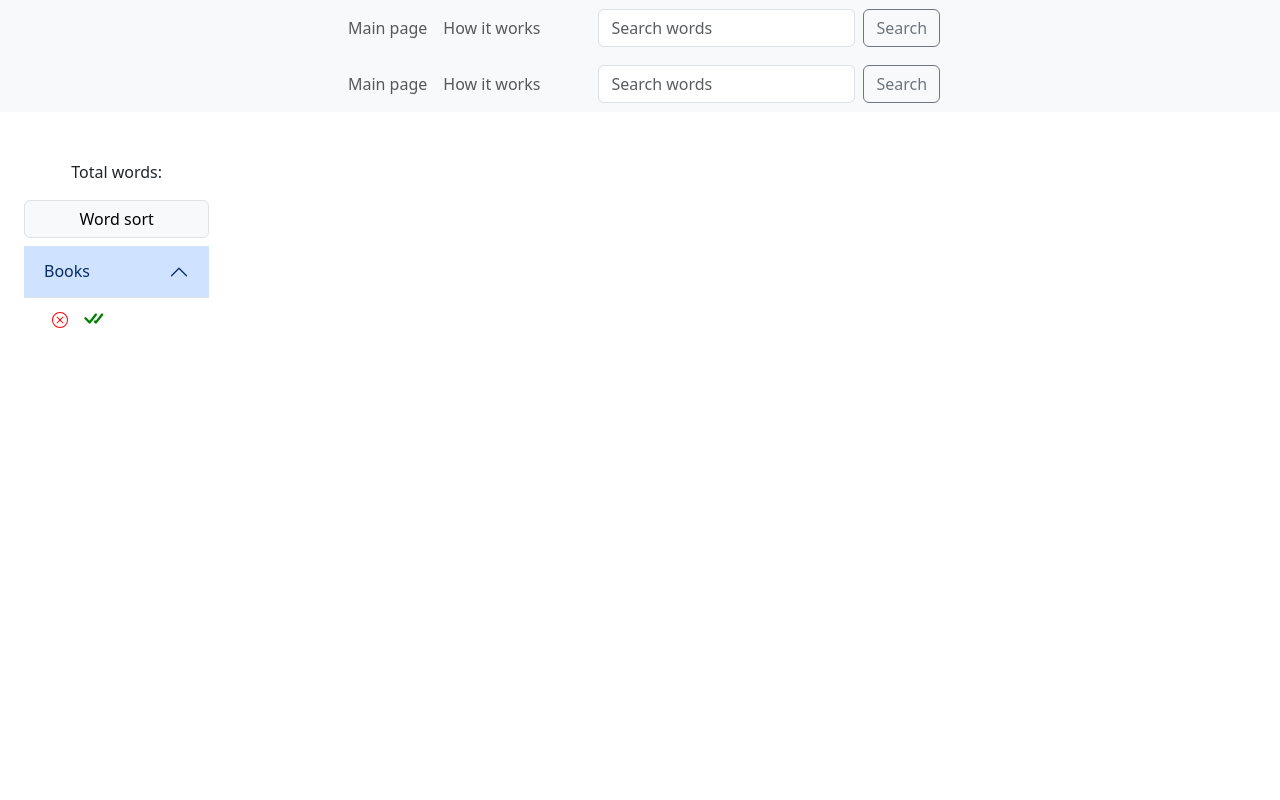
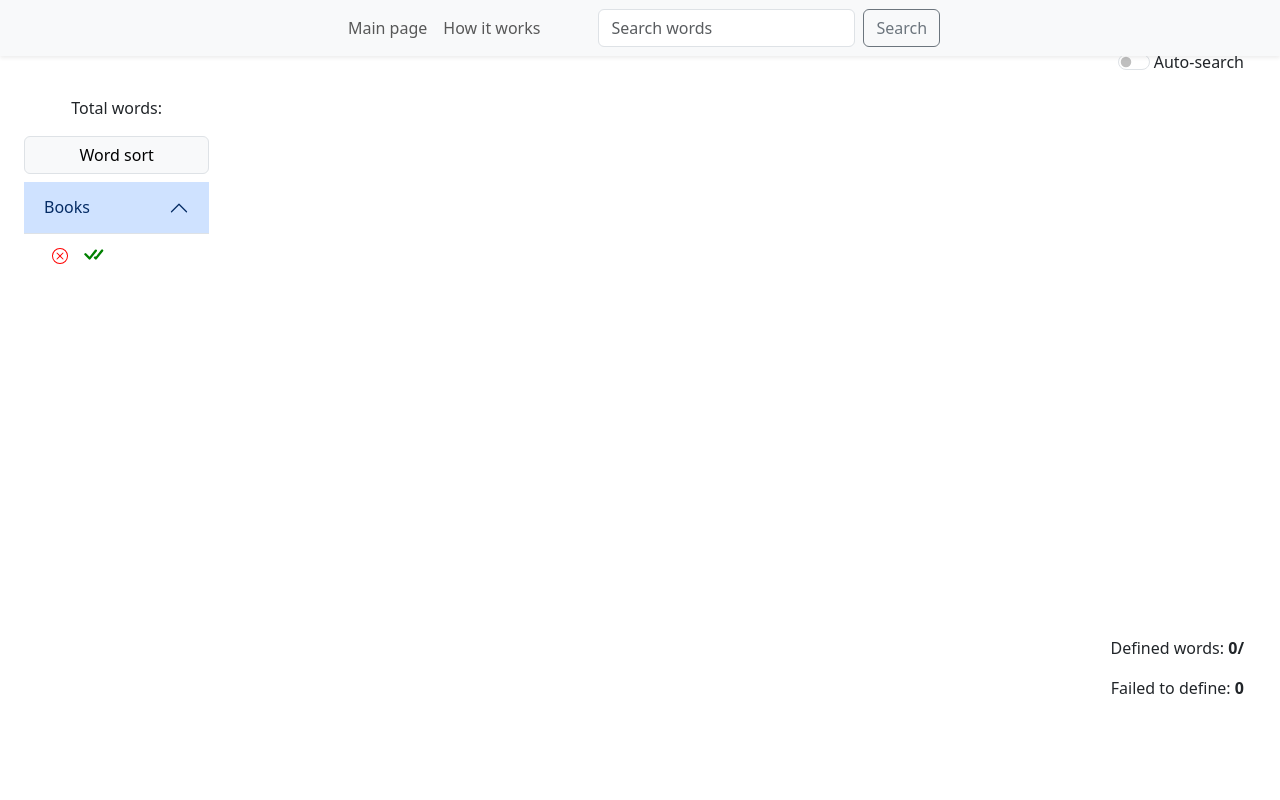
Before and after one commit to Tititun/vocbuilder, a Django app: template vocab/templates/vocab/data_table.html in a window 1280 px wide. Run offline with Django 5.2, Linux system fonts and the light colour scheme; the template is opened without the code that fills it, so the values that code supplies are empty; parts of the project's set-up code (start-up, migrations or seed data) failed here and were passed over; some libraries are stand-ins or nearby versions.

Commit message:
templates update

```diff
--- a/vocab/templates/vocab/base.html
+++ b/vocab/templates/vocab/base.html
@@ -14,7 +14,7 @@
     </title>
 </head>
 <body>
-    <nav class="navbar navbar-expand-lg navbar-light bg-light">
+    <nav class="shadow-sm navbar navbar-expand-lg navbar-light bg-light fixed-top">
       <div class="container-fluid d-flex justify-content-center">
           <ul class="navbar-nav">
               {% if not is_main %}
--- a/vocab/templates/vocab/data_table.html
+++ b/vocab/templates/vocab/data_table.html
@@ -7,29 +7,13 @@ Vocabulary Words
 {% endblock %}
 
 {% block content %}
-<nav class="navbar navbar-expand-lg navbar-light bg-light">
-  <div class="container-fluid d-flex justify-content-center">
-      <ul class="navbar-nav">
-          <li class="nav-item">
-              <a class="nav-link" href="{% url 'vocab:index' %}">Main page</a>
-          </li>
-          <li class="nav-item">
-              <a class="nav-link" href="#">How it works</a>
-          </li>
-      </ul>
-      <form id="search" class="d-flex">
-          <input id="search_field" class="form-control me-2" type="search" placeholder="Search words">
-          <button class="btn btn-outline-secondary" type="submit">Search</button>
-    </form>
-  </div>
-</nav>
 <div class="container-fluid d-flex">
-    <div class="col-2 nav_column">
+    <div class="col-2 pt-5 nav_column">
         <div class="d-flex align-items-center flex-column buttons_holder">
             <div class="container-fluid d-flex flex-column align-items-start nav_container">
                 <p class="align-self-center">Total words: <span id="word_count"></span></p>
                 <button id="word_sort" type="button" data-order="ascending" class="btn btn-light panel_button border">Word sort</button>
-                <div class="accordion accordion-flush">
+                <div class="accordion accordion-flush pb-5">
                     <div class="accordion-item">
                         <h2 class="accordion-header" id="book_list_acc">
                           <button class="accordion-button" type="button" data-bs-toggle="collapse" data-bs-target="#book_list_acc_panel">
@@ -62,13 +46,64 @@ Vocabulary Words
                 </div>
         </div>
     </div>
-    <div class="col-10 container-fluid d-flex">
+    <div class="col-8 pt-5 container-fluid d-flex flex-column">
+        <div id="no_results" class="text-center"><h3>No words matching selected filters</h3></div>
         <div id="root"></div>
+    </div>
+    <div class="col-2 container-fluid flex-column d-flex">
+        <div id="tools" class="container-fluid flex-column d-flex sticky-top align-items-end vh-100">
+            <button type="button" class="p-1 btn btn-success btn-floating btn-lg" id="export_button" data-bs-toggle="modal" data-bs-target="#export_modal">
+                <svg xmlns="http://www.w3.org/2000/svg" width="25" height="25" fill="currentColor" class="bi bi-download" viewBox="0 0 16 16"><path d="M.5 9.9a.5.5 0 0 1 .5.5v2.5a1 1 0 0 0 1 1h12a1 1 0 0 0 1-1v-2.5a.5.5 0 0 1 1 0v2.5a2 2 0 0 1-2 2H2a2 2 0 0 1-2-2v-2.5a.5.5 0 0 1 .5-.5"/>  <path d="M7.646 11.854a.5.5 0 0 0 .708 0l3-3a.5.5 0 0 0-.708-.708L8.5 10.293V1.5a.5.5 0 0 0-1 0v8.793L5.354 8.146a.5.5 0 1 0-.708.708z"/></svg>
+                Download
+            </button>
+            <div class="form-switch">
+              <input class="form-check-input" type="checkbox" role="switch" id="auto_search">
+              <label for="auto_search">Auto-search</label>
+            </div>
+            <div>
+               <p id="loading_message"></p>
+            </div>
+            <p class="progress_counter mt-auto">Defined words: <strong><span id="defined_words_count">0</span>/<span id="words_count"></span></strong></p>
+            <p class="progress_counter">Failed to define: <strong><span id="failed_words_count">0</span></strong></p>
+        </div>
     </div>
     <button type="button" class="btn btn-secondary btn-floating btn-lg" id="btn-back-to-top">
         <svg xmlns="http://www.w3.org/2000/svg" width="16" height="16" fill="currentColor" class="bi bi-arrow-up" viewBox="0 0 16 16">  <path fill-rule="evenodd" d="M8 15a.5.5 0 0 0 .5-.5V2.707l3.146 3.147a.5.5 0 0 0 .708-.708l-4-4a.5.5 0 0 0-.708 0l-4 4a.5.5 0 1 0 .708.708L7.5 2.707V14.5a.5.5 0 0 0 .5.5"/></svg>
         Back to top
     </button>
+
+    <div class="modal fade" id="export_modal" tabindex="-1" aria-labelledby="exampleModalLabel" aria-hidden="true">
+    <div class="modal-dialog modal-dialog-centered">
+        <div class="modal-content">
+          <div class="modal-header d-flex justify-content-center">
+            <div class="w-100 text-center"><h1 class="modal-title fs-5" id="exampleModalLabel">Download</h1></div>
+            <button type="button" class="btn-close" data-bs-dismiss="modal" aria-label="Close"></button>
+          </div>
+
+          <div class="modal-body">
+              <div>
+                  <p id="form_summary"></p>
+              </div>
+              <div>
+                  <form>
+                      {% csrf_token %}
+                      <div class="form-check">
+                          <input class="form-check-input" type="checkbox" value="" id="only_defined" checked>
+                          <label class="form-check-label" for="only_defined">
+                            Include only words with definitions
+                          </label>
+                      </div>
+                  </form>
+              </div>
+          </div>
+          <div class="modal-footer">
+            <button type="button" class="btn btn-danger" data-bs-dismiss="modal">Close</button>
+            <button type="button" class="btn btn-success" id="dowload_button">Download</button>
+          </div>
+        </div>
+      </div>
+    </div>
+
 </div>
 {% endblock %}
 
@@ -77,13 +112,13 @@ Vocabulary Words
 <script src="{% static 'vocab/js/react.development.js' %}"></script>
 <script src="{% static 'vocab/js/react-dom.development.js' %}"></script>
 <script src="{% static 'vocab/js/babel.min.js' %}"></script>
-<script src="{% static 'vocab/js/vars.js' %}"></script>
 <script src="{% static 'vocab/js/js.cookie.min.js' %}"></script>
 
 <script>
-    var initial_table_data = {{ data|safe }}
+    var db_data = {{ data|safe }}
     var word_def_url = "{% url 'vocab:word_definition' %}"
     var db_name = "{{ db_name }}"
 </script>
-<script type="text/babel" src="{% static 'vocab/js/data_table.js' %}"></script>
+<!--<script type="text/babel"  src="{% static 'vocab/js/data_table.js' %}"></script>-->
+<script src="{% static 'vocab/js/bundle.js' %}"></script>
 {% endblock %}
```
Also changed, not shown: vocab/templates/vocab/main.html (+15 -7 lines).
